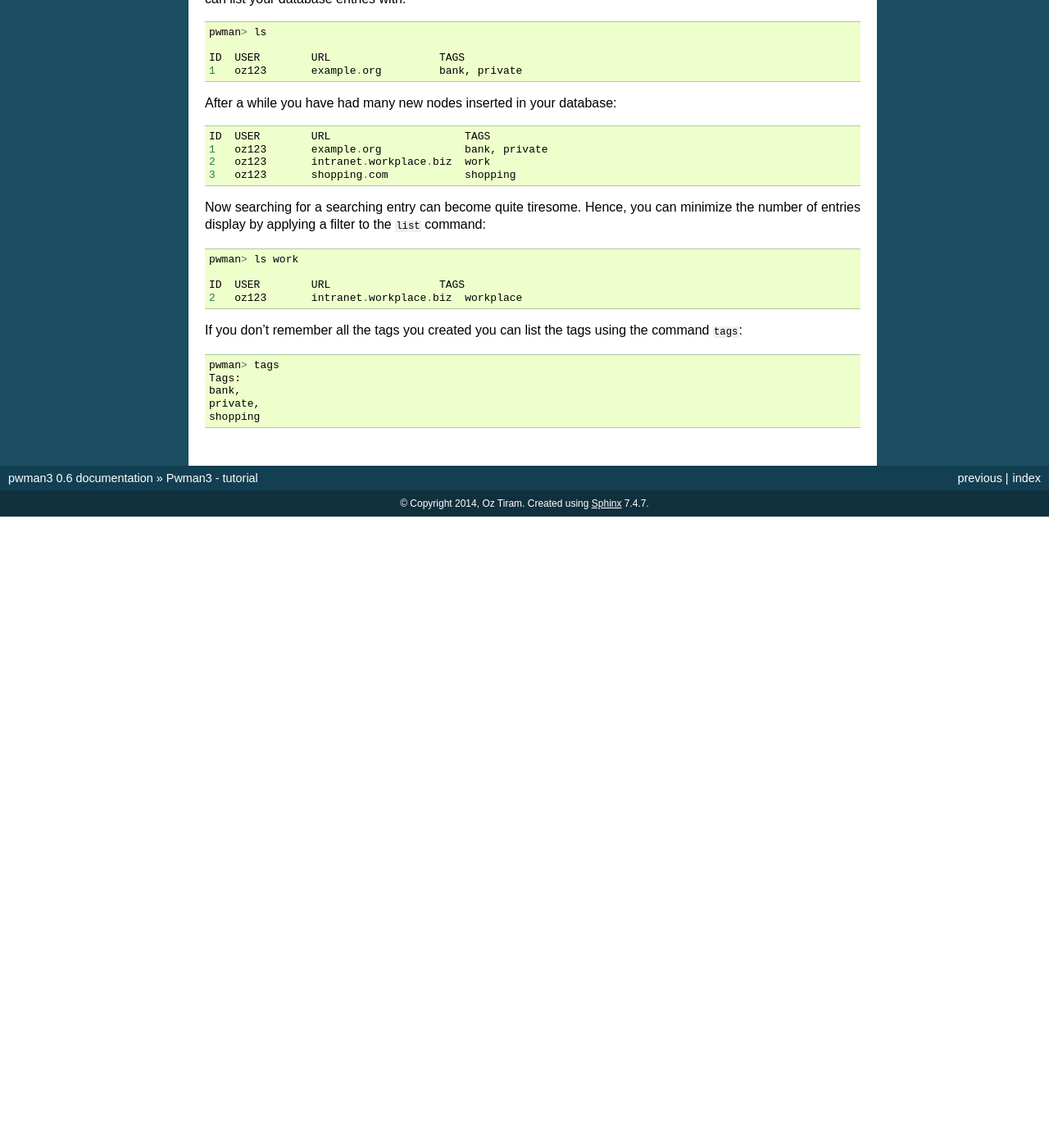
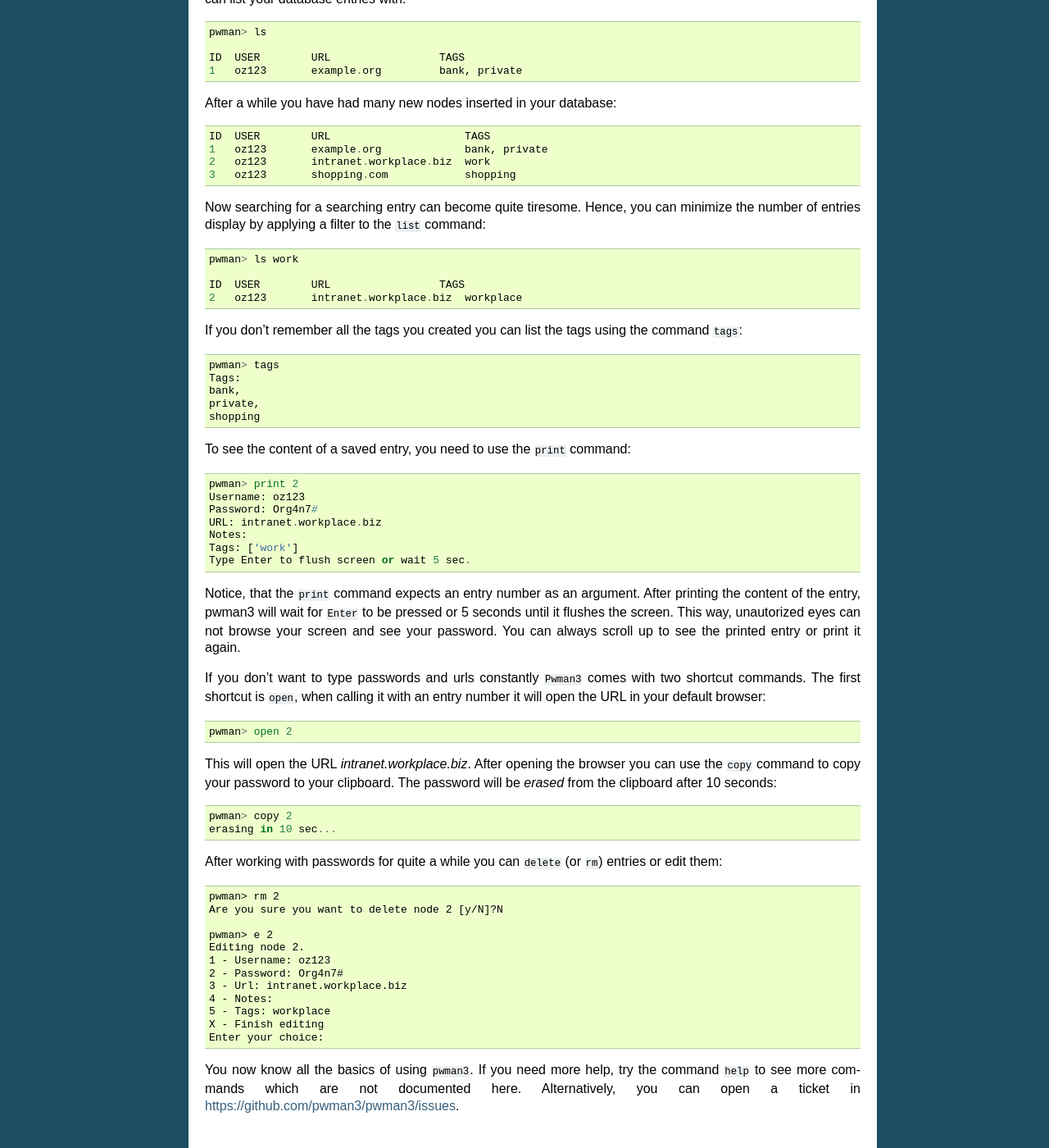
Before and after one commit to pwman3/pwman3, a Sphinx documentation site: the page built from docs/source/tutorial.rst, in a window 1280 px wide and 1400 px high, scrolled down 984 px. Shown: the whole window at 82% size. Built offline with Sphinx 7.4.7, drawn with Linux system fonts in a browser that asks for light colours; before the commit the page ends 1614 px from its top, so only the background shows below that.

Commit message:
Fix #33
Finish basic tutorial

[ci skip]

```diff
--- a/docs/source/tutorial.rst
+++ b/docs/source/tutorial.rst
@@ -84,3 +84,52 @@ command ``tags``::
     bank,
     private,
     shopping
+
+To see the content of a saved entry, you need to use the ``print`` command::
+
+    pwman> print 2
+    Username: oz123
+    Password: Org4n7#
+    URL: intranet.workplace.biz
+    Notes:
+    Tags: ['work']
+    Type Enter to flush screen or wait 5 sec.
+
+Notice, that the ``print`` command expects an entry number as an argument.
+After printing the content of the entry, pwman3 will wait for ``Enter`` to be
+pressed or 5 seconds until it flushes the screen. This way, unautorized eyes
+can not browse your screen and see your password. You can always scroll up to
+see the printed entry or print it again.
+
+If you don't want to type passwords and urls constantly ``Pwman3`` comes with
+two shortcut commands. The first shortcut is ``open``, when calling it with
+an entry number it will open the URL in your default browser::
+
+    pwman> open 2
+
+This will open the URL *intranet.workplace.biz*. After opening the browser you can use the ``copy`` command to copy your password
+to your clipboard. The password will be *erased* from the clipboard after 10
+seconds::
+
+    pwman> copy 2
+    erasing in 10 sec...
+
+After working with passwords for quite a while you can ``delete`` (or ``rm``)
+entries or edit them::
+
+    pwman> rm 2
+    Are you sure you want to delete node 2 [y/N]?N
+
+    pwman> e 2
+    Editing node 2.
+    1 - Username: oz123
+    2 - Password: Org4n7#
+    3 - Url: intranet.workplace.biz
+    4 - Notes:
+    5 - Tags: workplace
+    X - Finish editing
+    Enter your choice:
+
+You now know all the basics of using ``pwman3``. If you need more help, try
+the command ``help`` to see more commands which are not documented here.
+Alternatively, you can open a ticket in https://github.com/pwman3/pwman3/issues.
```
